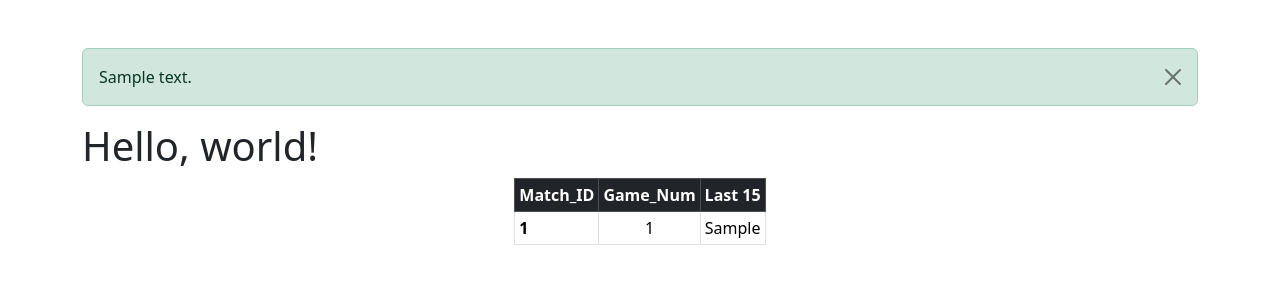
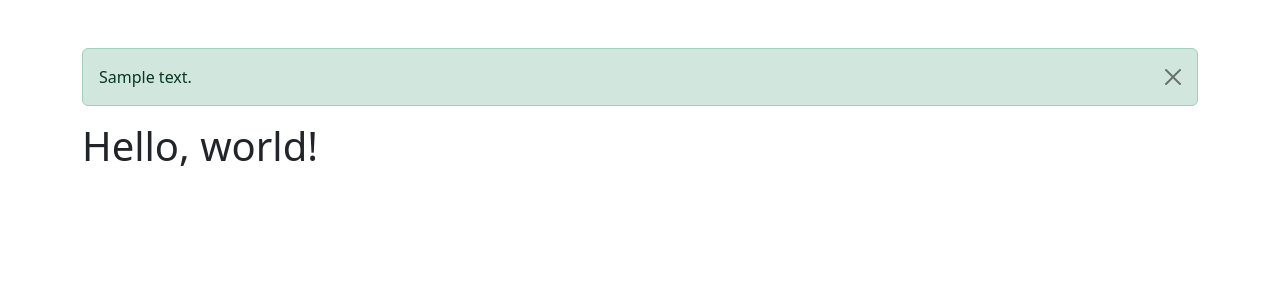
Before and after one commit to cderickson/MTGO-Tracker-WEB, a Flask app: template website/templates/index.html in a window 1280 px wide. Shown: the part 56-356 px from the top of the page. Run offline with Flask 2, Linux system fonts and the light colour scheme; the template is opened without the code that fills it: most values are stand-ins (such as "Sample title", 1, 10 or a date in 2020); parts of the project's set-up code (start-up, migrations or seed data) failed here and were passed over.

Commit message:
Update index.html

```diff
--- a/website/templates/index.html
+++ b/website/templates/index.html
@@ -20,29 +20,6 @@
 
     <h1>Hello, world!</h1>
 
-  <div class="container-fluid">
-    <div class="row justify-content-center">
-      <table class="table table-sm w-auto table-bordered user-select-none">
-        <thead class="table-dark">
-          <tr>
-            <th scope="col" class="text-center">Match_ID</th>
-            <th scope="col" class="text-center">Game_Num</th>
-            <th scope="col" class="text-center">Last 15</th>
-          </tr>
-        </thead>
-        <tbody style="cursor:pointer;" title="double click to get data">
-          {% for row in table %}
-          <tr class="jsTableRow">
-            <th scope="row">{{ row.match_id }}</th>
-            <td class="text-center">{{ row.game_num }}</td>
-            <td class="text-center">{{ row.last15 }}</td>
-          </tr>
-          {% endfor %}
-        </tbody>
-      </table>
-    </div>
-  </div>
-
   </div>
 
 {% endblock %}
```
